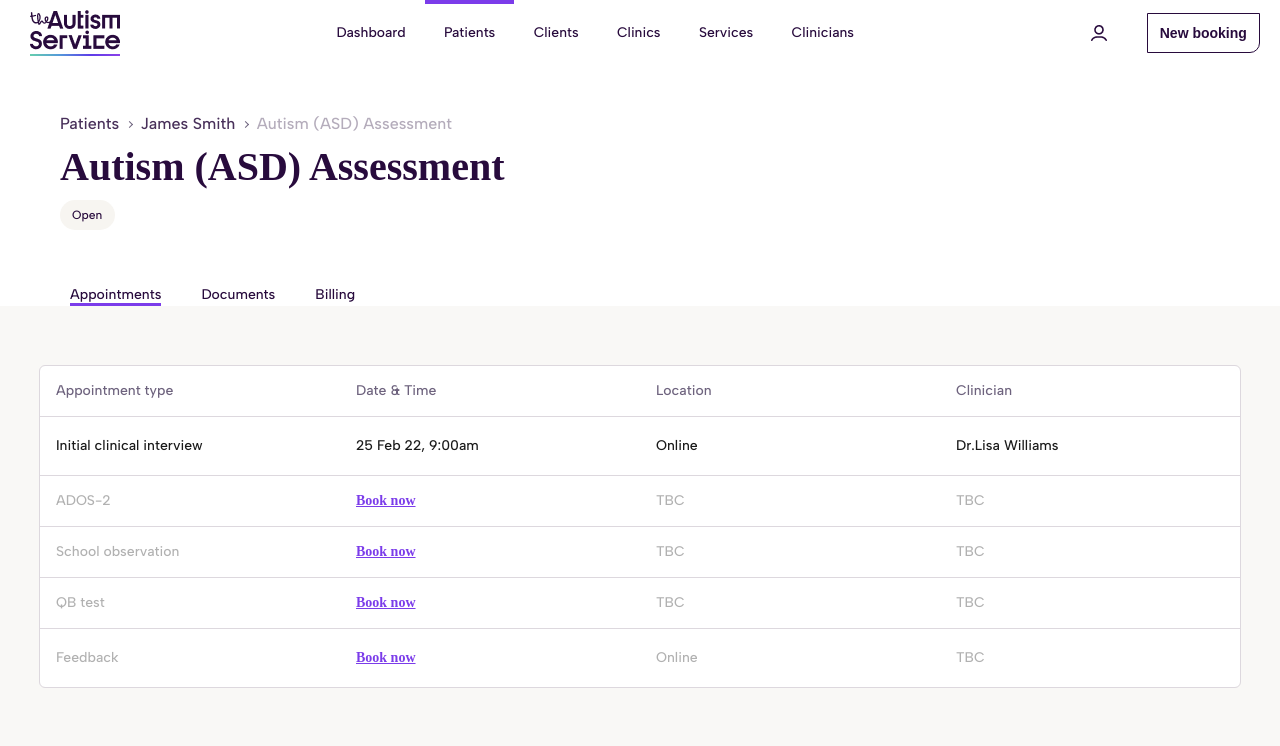
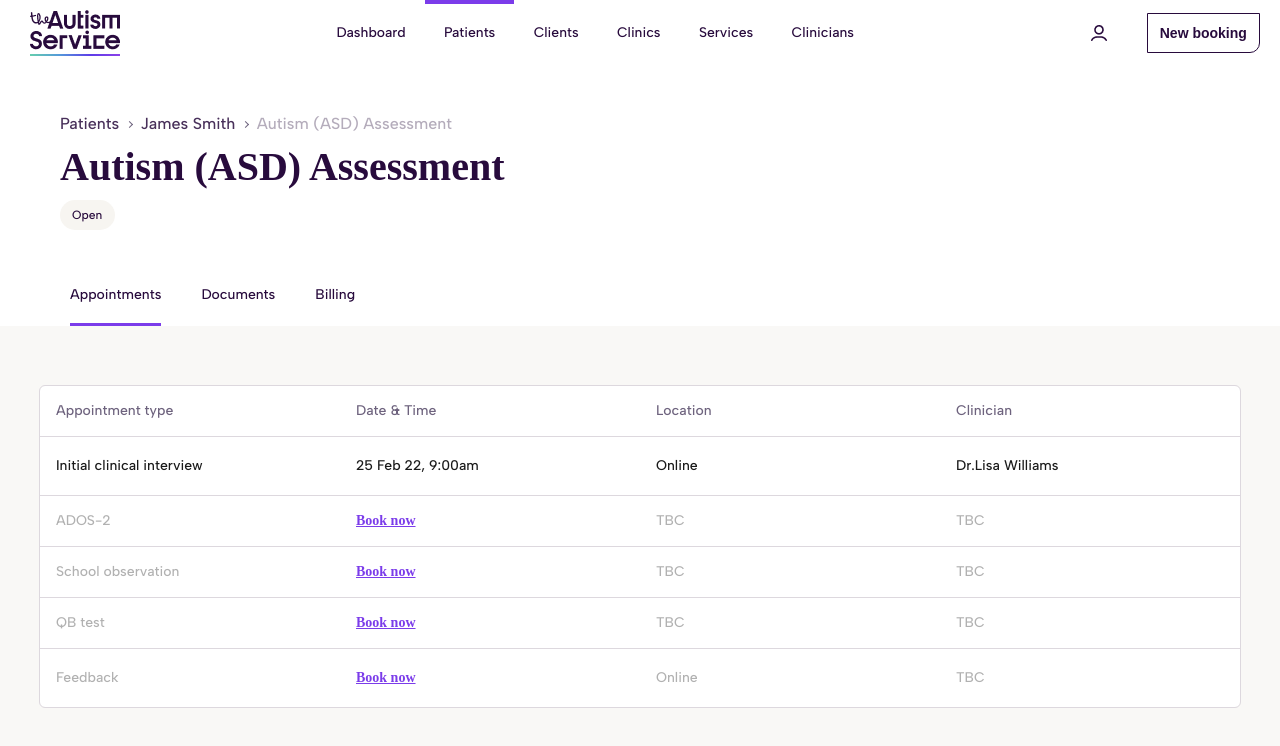
Before and after one commit to G-bot987/Adaptable, a Next.js app in the folder adaptable/: page / in a window 1280 px wide. Shown: the top 746 px of the page. Built offline with nearby package versions, Linux system fonts and the light colour scheme; a web font is replaced by a local one.

Commit message:
padding btm table tab btn

```diff
--- a/adaptable/pages/mainComponents/table/SelectTable.module.scss
+++ b/adaptable/pages/mainComponents/table/SelectTable.module.scss
@@ -31,6 +31,7 @@
                 position: relative;
                 min-height: 100%;
                 display: flex;
+                padding-bottom: 1.25rem;
             }
 
             &__btn--hover:hover {
```
